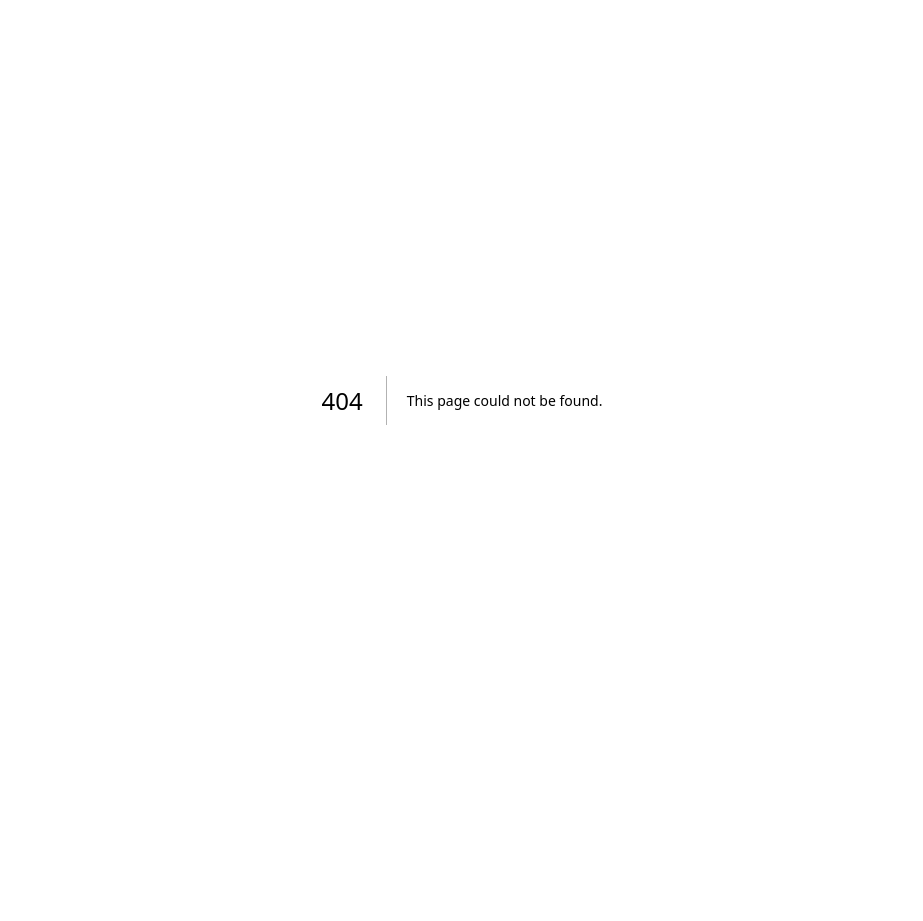
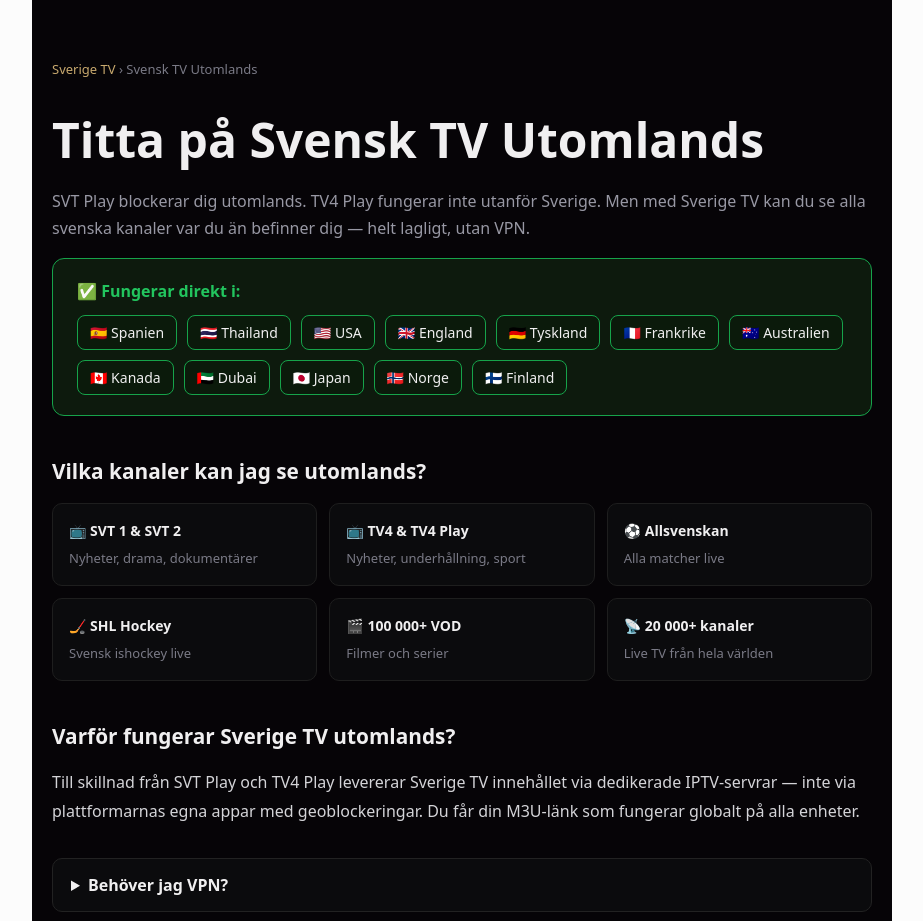
Before and after one commit to manzi21/sweden, a Next.js app: page /svensk-tv-utomlands in a window 1280 px wide. Before the commit this address had no page. Shown: the top 921 px of the page, without its empty margins (178-1101 px from the left). Before the commit the page ends 800 px from the top, so only its background shows below. Built offline with nearby package versions, Linux system fonts and the light colour scheme.

Commit message:
Create page.tsx

```diff
--- /dev/null
+++ b/app/svensk-tv-utomlands/page.tsx
@@ -0,0 +1,18 @@
+import type{Metadata}from"next";
+export const metadata:Metadata={title:"Titta på Svensk TV Utomlands — Laglig Guide 2026 | Sverige TV",description:"Se SVT, TV4, Allsvenskan och alla svenska kanaler utomlands. Laglig IPTV för expats och resenärer. Fungerar i hela världen utan VPN."};
+const countries=[{flag:"🇪🇸",name:"Spanien"},{flag:"🇹🇭",name:"Thailand"},{flag:"🇺🇸",name:"USA"},{flag:"🇬🇧",name:"England"},{flag:"🇩🇪",name:"Tyskland"},{flag:"🇫🇷",name:"Frankrike"},{flag:"🇦🇺",name:"Australien"},{flag:"🇨🇦",name:"Kanada"},{flag:"🇦🇪",name:"Dubai"},{flag:"🇯🇵",name:"Japan"},{flag:"🇳🇴",name:"Norge"},{flag:"🇫🇮",name:"Finland"}];
+export default function Page(){return(<main style={{maxWidth:860,margin:"0 auto",padding:"60px 20px",color:"#f0eff0",fontFamily:"system-ui,sans-serif",background:"#060407",minHeight:"100vh"}}>
+<nav style={{marginBottom:24,fontSize:13,color:"#7a7a86"}}><a href="/" style={{color:"#c8a96e",textDecoration:"none"}}>Sverige TV</a> › Svensk TV Utomlands</nav>
+<h1 style={{fontSize:"clamp(1.8rem,5vw,3rem)",fontWeight:900,marginBottom:12}}>Titta på Svensk TV Utomlands</h1>
+<p style={{color:"#9898a4",marginBottom:16,lineHeight:1.7,fontSize:16}}>SVT Play blockerar dig utomlands. TV4 Play fungerar inte utanför Sverige. Men med Sverige TV kan du se alla svenska kanaler var du än befinner dig — helt lagligt, utan VPN.</p>
+<div style={{background:"#0d1a0d",border:"1px solid #16a34a",borderRadius:12,padding:"20px 24px",marginBottom:40}}>
+<b style={{color:"#22c55e"}}>✅ Fungerar direkt i:</b>
+<div style={{display:"flex",flexWrap:"wrap",gap:10,marginTop:12}}>{countries.map(c=>(<span key={c.name} style={{background:"#0b1a0b",border:"1px solid #16a34a",borderRadius:8,padding:"6px 12px",fontSize:14}}>{c.flag} {c.name}</span>))}</div></div>
+<h2 style={{fontSize:"1.3rem",fontWeight:800,margin:"0 0 16px"}}>Vilka kanaler kan jag se utomlands?</h2>
+<div style={{display:"grid",gridTemplateColumns:"repeat(auto-fit,minmax(200px,1fr))",gap:12,marginBottom:40}}>
+{[["📺 SVT 1 & SVT 2","Nyheter, drama, dokumentärer"],["📺 TV4 & TV4 Play","Nyheter, underhållning, sport"],["⚽ Allsvenskan","Alla matcher live"],["🏒 SHL Hockey","Svensk ishockey live"],["🎬 100 000+ VOD","Filmer och serier"],["📡 20 000+ kanaler","Live TV från hela världen"]].map(([t,d])=>(<div key={t} style={{background:"#0b0b0d",border:"1px solid #1e1e1e",borderRadius:10,padding:"16px"}}><b style={{display:"block",marginBottom:4,fontSize:14}}>{t}</b><span style={{color:"#7a7a86",fontSize:13}}>{d}</span></div>))}</div>
+<h2 style={{fontSize:"1.3rem",fontWeight:800,margin:"0 0 16px"}}>Varför fungerar Sverige TV utomlands?</h2>
+<p style={{color:"#d4d4d8",lineHeight:1.8,marginBottom:32}}>Till skillnad från SVT Play och TV4 Play levererar Sverige TV innehållet via dedikerade IPTV-servrar — inte via plattformarnas egna appar med geoblockeringar. Du får din M3U-länk som fungerar globalt på alla enheter.</p>
+{[["Behöver jag VPN?","Nej. Sverige TV kräver ingen VPN. Vår tjänst fungerar direkt via internet oavsett land — bara en stabil internetanslutning behövs."],["Fungerar det på hotell-WiFi?","Ja i de flesta fall. Ibland blockerar hotell-nätverk IPTV-portar. I så fall rekommenderar vi att använda mobildata istället."],["Kan jag se Allsvenskan live utomlands?","Ja! Allsvenskan, SHL, Champions League och all annan sport finns live — precis som hemma i Sverige."],["Vilken hastighet behövs?","Minst 10 Mbps för HD, 25 Mbps för 4K. De flesta moderna internetanslutningar i världen klarar detta."]].map(([q,a],i)=>(<details key={i} style={{background:"#0b0b0d",border:"1px solid #222",borderRadius:10,marginBottom:10,padding:"14px 18px"}}><summary style={{fontWeight:700,cursor:"pointer"}}>{q}</summary><p style={{marginTop:10,color:"#d4d4d8",lineHeight:1.7,fontSize:14}}>{a}</p></details>))}
+<div style={{background:"#1a0a10",border:"1px solid #7c1326",borderRadius:16,padding:"32px",marginTop:48,textAlign:"center"}}><h3 style={{fontSize:"1.3rem",fontWeight:900,marginBottom:10}}>Se svensk TV var du än är — testa gratis 24h</h3><p style={{color:"#9898a4",marginBottom:24}}>Aktivering på under 10 minuter. Ingen bindningstid.</p><a href="/" style={{background:"linear-gradient(135deg,#9a1830,#7c1326)",color:"white",padding:"14px 32px",borderRadius:8,textDecoration:"none",fontWeight:800,display:"inline-block"}}>Se våra paket →</a></div>
+</main>);}
```
